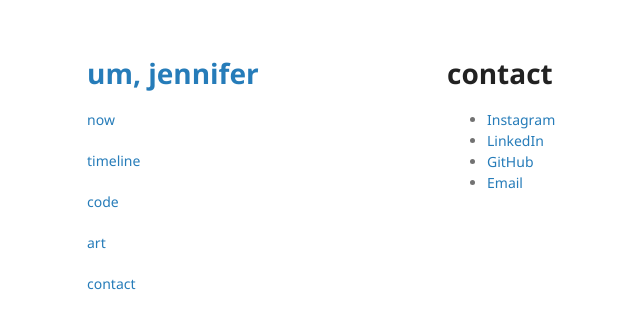
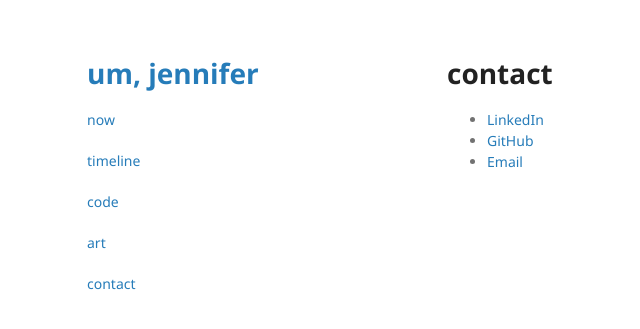
Before and after one commit to umjennifer/umjennifer.github.io, a Jekyll site: the page built from contact.md, in a window 1280 px wide. Shown: the top 329 px of the page, without its empty margins (123-763 px from the left). Built offline with Jekyll 4.4.1, drawn with Linux system fonts in a browser that asks for light colours; our own code applies the rules of GitHub Pages for plain Markdown files.

Commit message:
Update contact.md

```diff
--- a/contact.md
+++ b/contact.md
@@ -2,7 +2,6 @@
 layout: default
 ---
 # contact
-* [Instagram](https://www.instagram.com/hydr0jenn/)
 * [LinkedIn](https://www.linkedin.com/in/umjennifer/)
 * [GitHub](https://github.com/umjennifer/)
 * [Email](mailto:um.jennifer@gmail.com)
```
